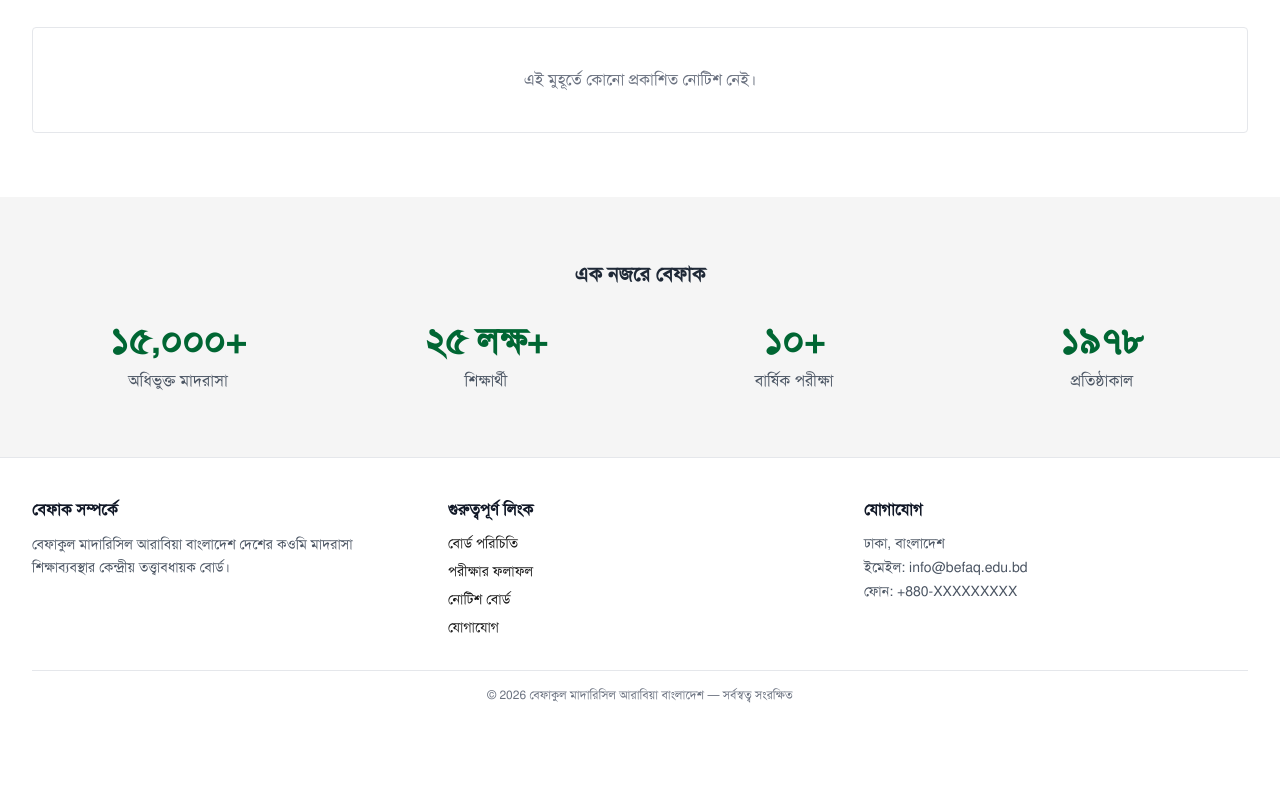
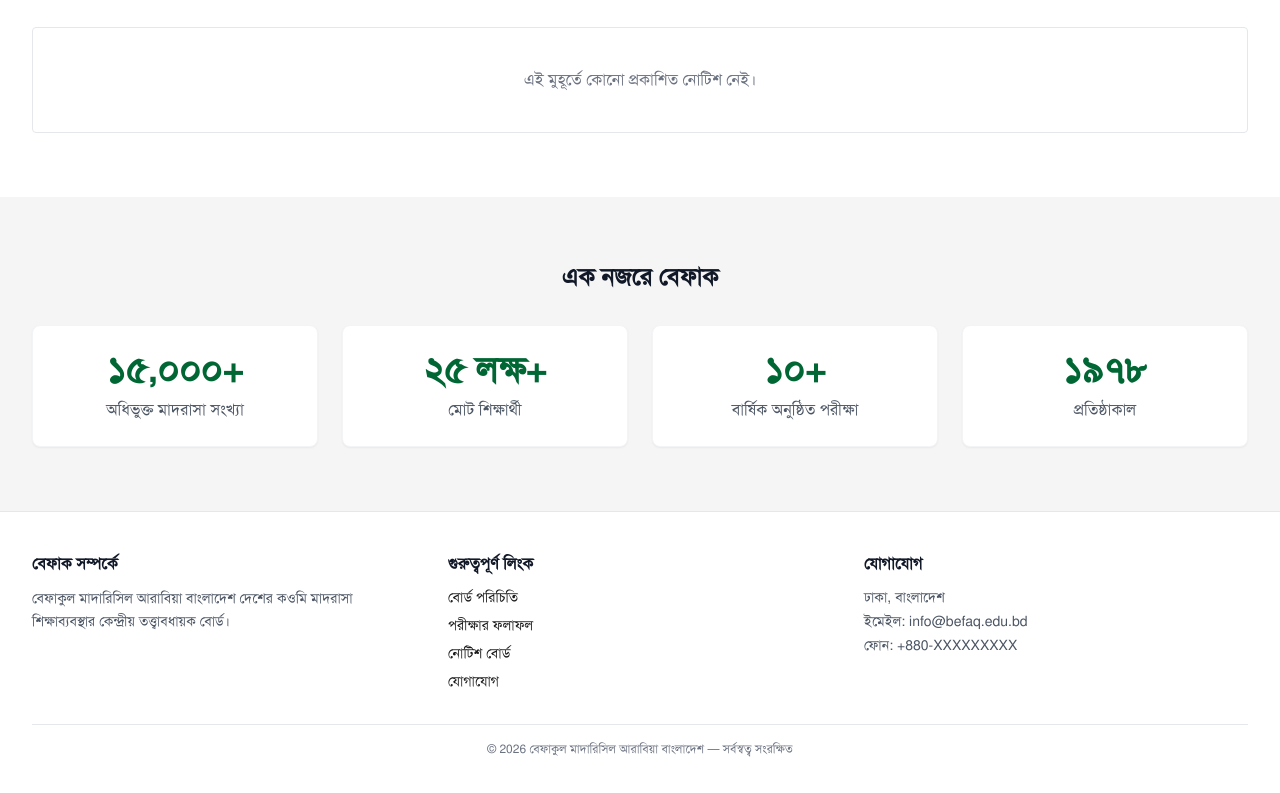
Before and after one commit to abdullahjemad028-blip/befakul-website, a Next.js app: page / in a window 1280 px wide. Shown: the part 1678-2471 px from the top of the page. Before the commit the page ends 2421 px from the top, so only its background shows below. Built offline with nearby package versions, Linux system fonts and the light colour scheme; no server answers; the database is empty.

Commit message:
fix: notices page direct prisma query

```diff
--- a/src/components/home/StatsSection.tsx
+++ b/src/components/home/StatsSection.tsx
@@ -1,27 +1,29 @@
+import React from "react";
+
 type Stat = {
-  id: number;
+  id:    number;
   value: string;
   label: string;
 };
 
 const stats: Stat[] = [
   {
-    id: 1,
+    id:    1,
     value: "১৫,০০০+",
-    label: "অধিভুক্ত মাদরাসা",
+    label: "অধিভুক্ত মাদরাসা সংখ্যা",
   },
   {
-    id: 2,
+    id:    2,
     value: "২৫ লক্ষ+",
-    label: "শিক্ষার্থী",
+    label: "মোট শিক্ষার্থী",
   },
   {
-    id: 3,
+    id:    3,
     value: "১০+",
-    label: "বার্ষিক পরীক্ষা",
+    label: "বার্ষিক অনুষ্ঠিত পরীক্ষা",
   },
   {
-    id: 4,
+    id:    4,
     value: "১৯৭৮",
     label: "প্রতিষ্ঠাকাল",
   },
@@ -38,33 +40,36 @@ export default function StatsSection() {
 
         <h2
           id="stats-heading"
-          className="text-xl font-semibold text-gray-800 mb-8 text-center"
+          className="text-2xl font-bold text-gray-900 mb-8 text-center"
           style={{ fontFamily: "var(--font-bangla)" }}
         >
-            এক নজরে বেফাক
+          এক নজরে বেফাক
         </h2>
 
         <ul
-          className="grid grid-cols-2 md:grid-cols-4 gap-8 md:gap-4"
+          className="grid grid-cols-2 gap-4 sm:gap-6 md:grid-cols-4"
           role="list"
         >
           {stats.map((stat) => (
             <li
               key={stat.id}
-              className="text-center"
+              className="rounded-lg bg-white px-4 py-6 text-center shadow-sm border border-gray-100"
             >
+              {/* Number */}
               <p
-                className="text-3xl md:text-4xl font-bold"
+                className="text-3xl sm:text-4xl font-bold leading-tight"
                 style={{
-                  color: "var(--color-primary)",
+                  color:      "var(--color-primary)",
                   fontFamily: "var(--font-bangla)",
                 }}
                 aria-label={`${stat.value} ${stat.label}`}
               >
                 {stat.value}
               </p>
+
+              {/* Label */}
               <p
-                className="mt-2 text-sm md:text-base text-gray-600"
+                className="mt-2 text-sm sm:text-base text-gray-600 leading-snug"
                 style={{ fontFamily: "var(--font-bangla)" }}
                 aria-hidden="true"
               >
```
